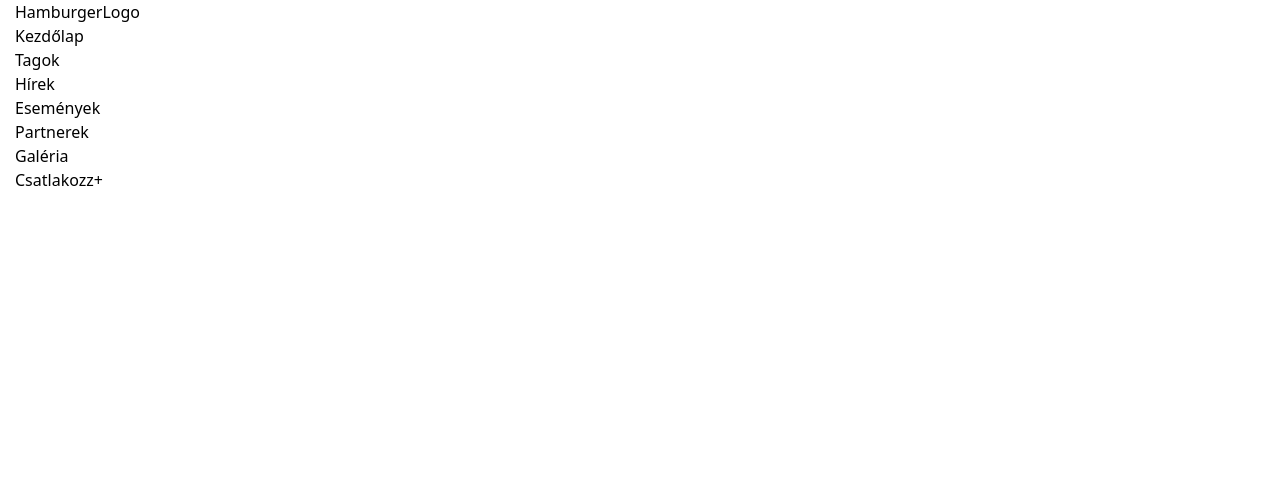
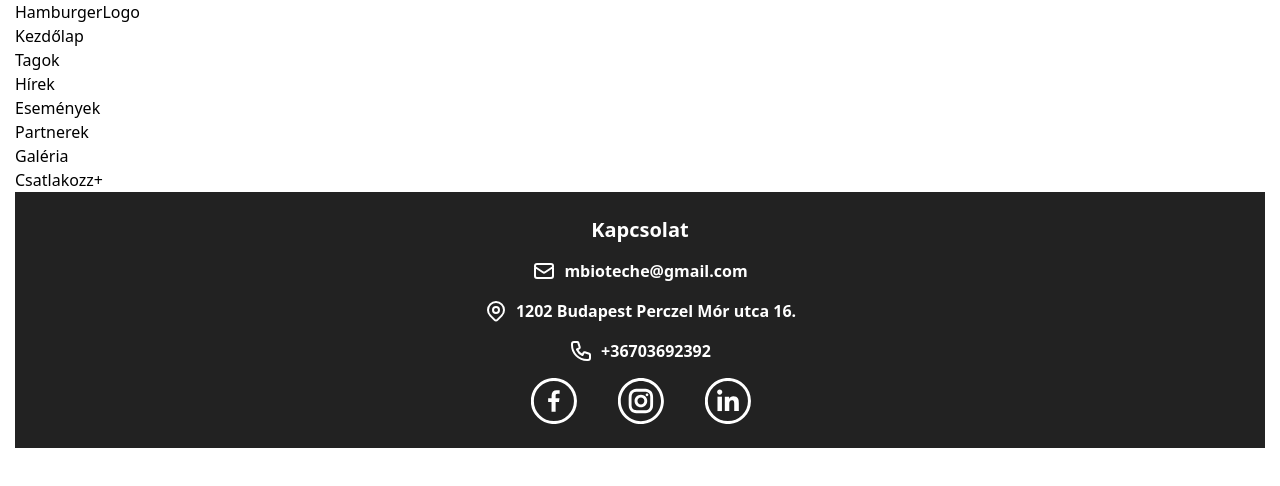
Before and after one commit to simonyiszk/mabe, a Next.js app: page / in a window 1280 px wide. Shown: the top 486 px of the page. Built offline with nearby package versions, Linux system fonts and the light colour scheme.

Commit message:
add Footer component to page

```diff
--- a/src/pages/index.tsx
+++ b/src/pages/index.tsx
@@ -1,5 +1,11 @@
+import { Footer } from "@/components/footer/Footer";
 import { Header } from "@/components/header/Header";
 
 export default function Page() {
-	return <Header />;
+	return (
+		<>
+			<Header />
+			<Footer />
+		</>
+	);
 }
```
